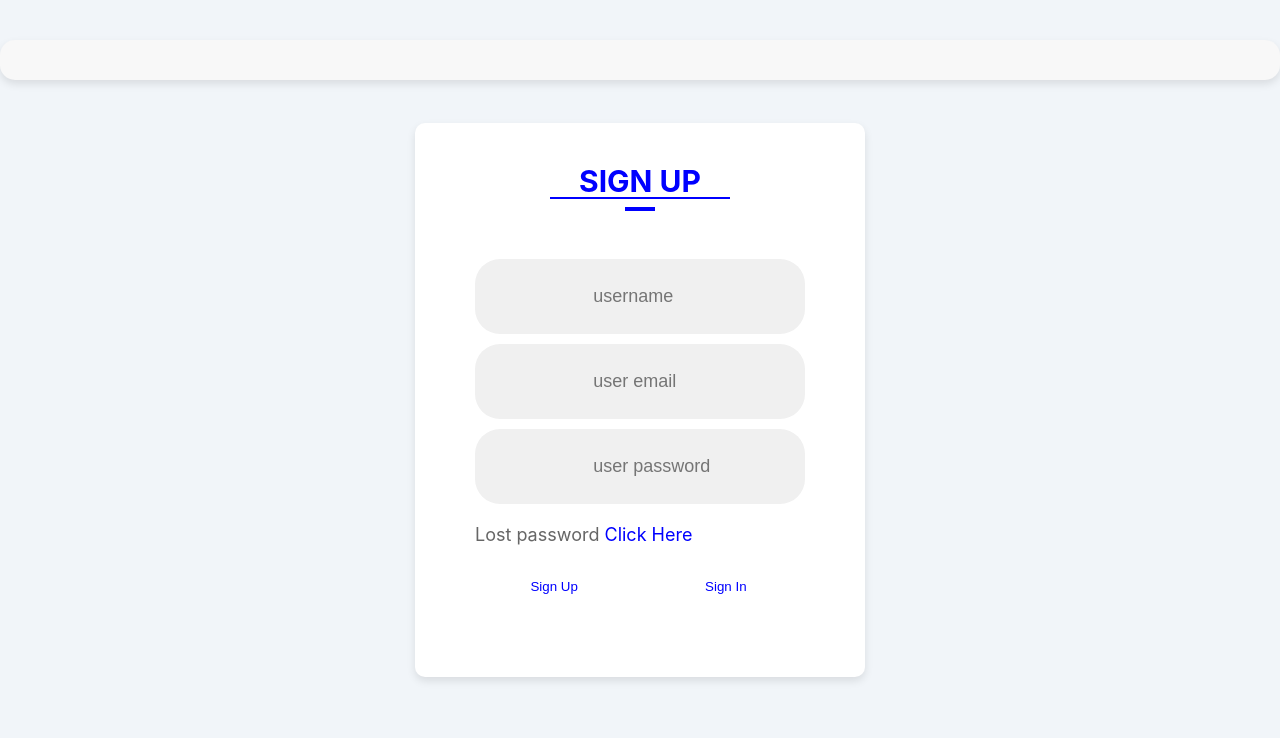
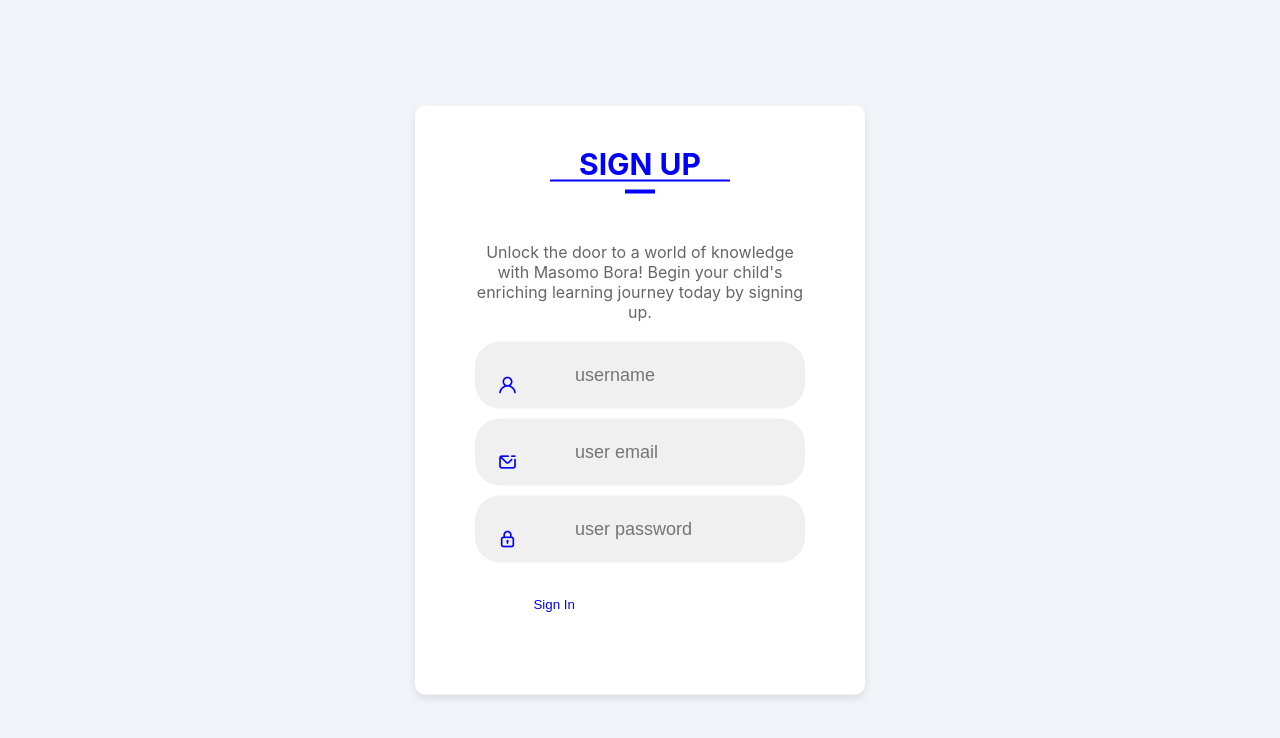
Before and after one commit to festus-sulumeti/Masomo_Bora, a React (Create React App) app: page /Signup in a window 1280 px wide. Shown: the top 738 px of the page. Built offline with nearby package versions, Linux system fonts and the light colour scheme.

Commit message:
Initialize project using Create React App

```diff
--- a/public/index.html
+++ b/public/index.html
@@ -9,6 +9,7 @@
       name="description"
       content="Web site created using create-react-app"
     />
+    <link rel="stylesheet" href="https://unicons.iconscout.com/release/v4.0.8/css/line.css">
     <link rel="apple-touch-icon" href="%PUBLIC_URL%/logo192.png" />
     <!--
       manifest.json provides metadata used when your web app is installed on a
--- a/src/Components/Signup.js
+++ b/src/Components/Signup.js
@@ -3,12 +3,13 @@
 import React from 'react';
 import '../Style/Signup.css';
 
-const SignupPage = () => {
+const Signup = () => {
   return (
     <div className="feature-item">
       <div className="container">
         <div className="form-box">
           <h1 id="title">Sign Up</h1>
+          <p>Unlock the door to a world of knowledge with Masomo Bora! Begin your child's enriching learning journey today by signing up. </p>
           <form action="">
             <div className="input-group">
               <div className="input-field" id="nameField">
@@ -25,10 +26,9 @@
                 <i className="uil uil-padlock"></i>
                 <input type="password" placeholder="user password" />
               </div>
-              <p>Lost password <a href="">Click Here</a></p>
+
             </div>
             <div className="btn-field">
-              <button type="button" id="signupBtn">Sign Up</button>
               <button type="button" id="SigninBtn">Sign In</button>
             </div>
           </form>
@@ -38,4 +38,4 @@
   );
 }
 
-export default SignupPage;
+export default Signup;
--- a/src/Style/Signup.css
+++ b/src/Style/Signup.css
@@ -1,14 +1,4 @@
 /* Signup.css */
-
-.feature-item {
-
-    background-color: #f8f8f8;
-    padding: 20px;
-    border-radius: 15px;
-    margin-top: 40px;
-    box-shadow: 0 4px 8px rgba(0, 0, 0, 0.1);
-}
-
 .container {
   width: 100%;
   max-width: 1200px;
@@ -35,7 +25,7 @@
   text-transform: uppercase;
   font-weight: 700;
   margin-bottom: 60px;
-    color: blue;
+  color: blue; /* Change color if needed */
   position: relative;
 }
 
@@ -47,7 +37,7 @@
   transform: translateX(-50%);
   width: 30px;
   height: 4px;
-    background: blue;
+  background: blue; /* Change color if needed */
 }
 
 .form-box h1:before {
@@ -58,7 +48,7 @@
   transform: translateX(-50%);
   width: 180px;
   height: 2px;
-    background: blue;
+  background: blue; /* Change color if needed */
 }
 
 .input-group {
@@ -88,8 +78,8 @@
 .input-field i {
   font-size: 20px;
   color: blue;
-    width: 45px;
-    height: 45px;
+  width: 25px;
+  height: 25px;
   text-align: center;
   line-height: 45px;
   transition: 0.5s;
@@ -104,7 +94,7 @@
 
 form p a {
   text-decoration: none;
-    color: blue;
+  color: blue; /* Change color if needed */
 }
 
 .btn-field {
@@ -117,7 +107,7 @@
 .btn-field button {
   flex-basis: 48%;
   background: white;
-    color: blue;
+  color: blue; /* Change color if needed */
   height: 42px;
   border-radius: 25px;
   border: 0;
```
Lines whose indentation alone changed are shown as unchanged.
